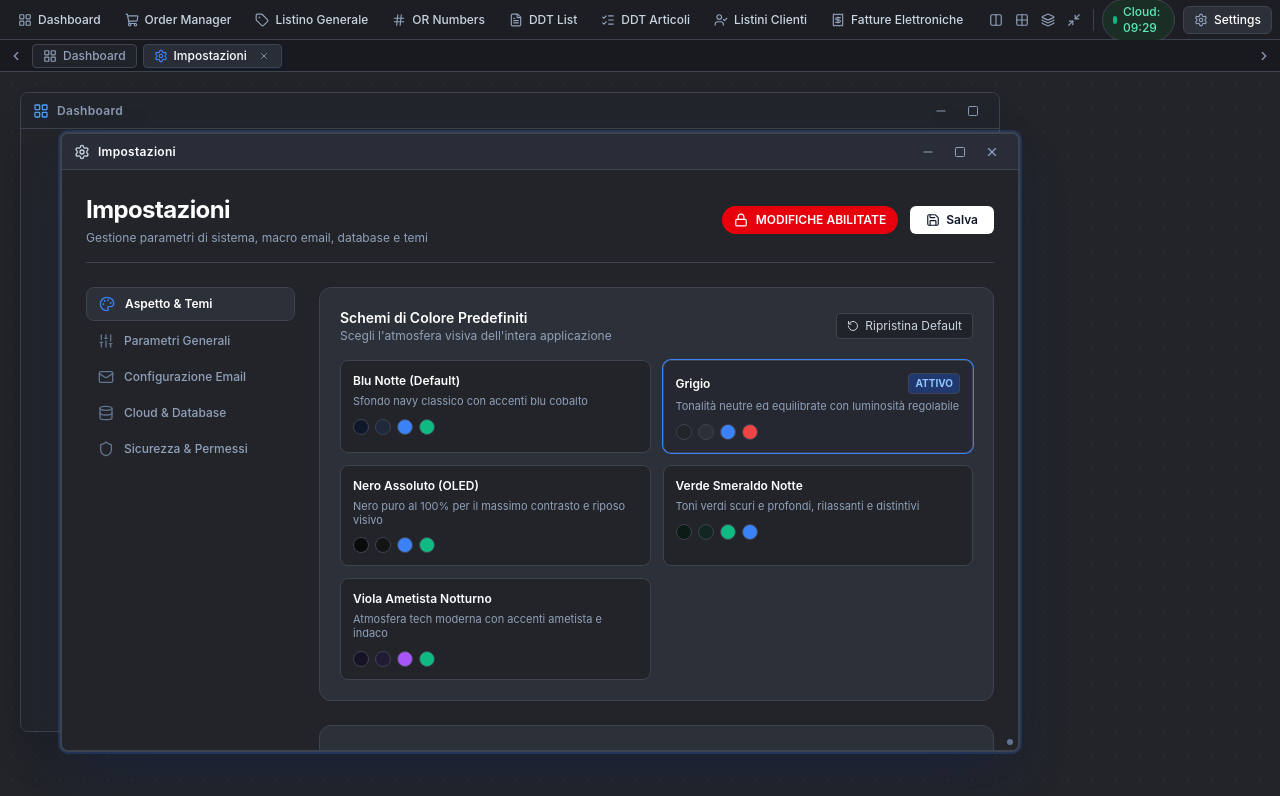
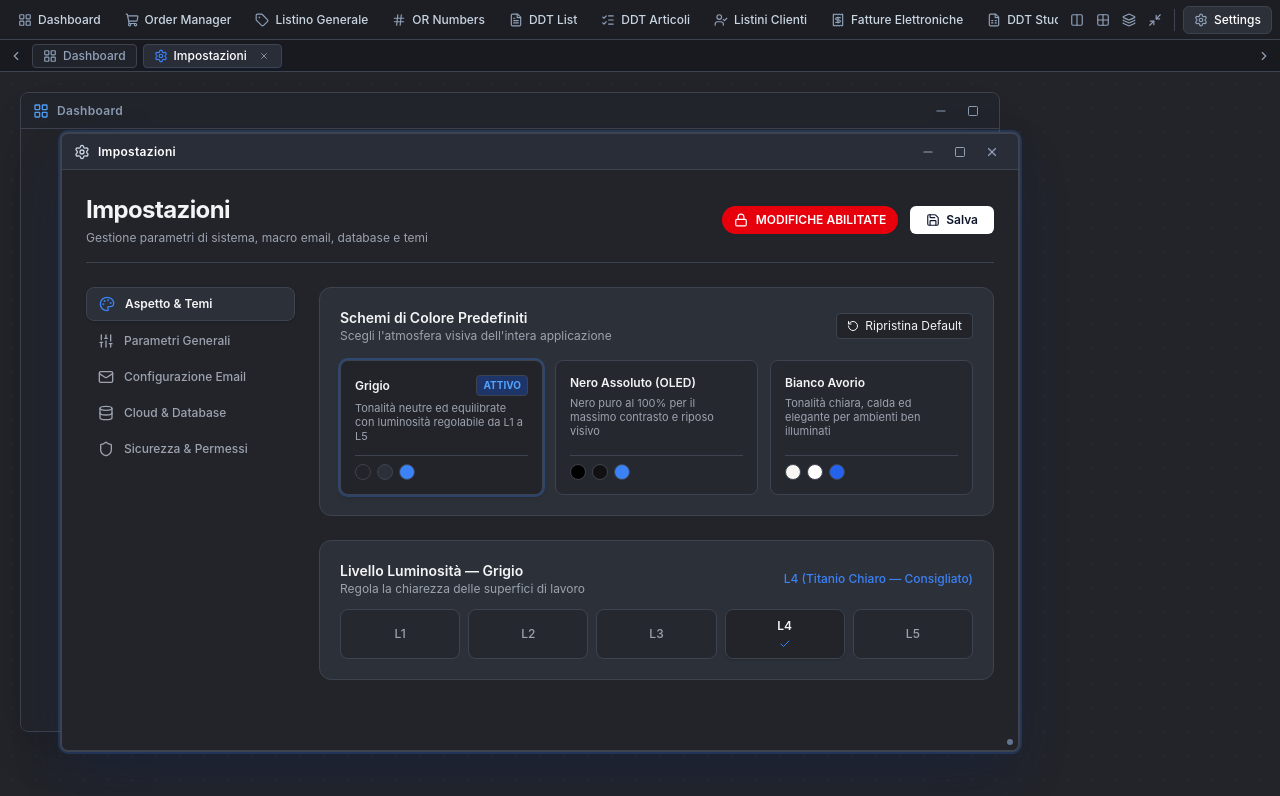
Before and after one commit to BricoC/Last, a React (Vite) app: page / in a window 1280 px wide. Both pictures are taken after a click on the button "Settings". Shown: the top 796 px of the page. Built offline with nearby package versions, Linux system fonts and the light colour scheme.

Commit message:
refactor(theme): remove cloud pill, retain only Grigio, Nero and Bianco Avorio, remove manual accents

```diff
--- a/src/features/settings/SettingsPage.tsx
+++ b/src/features/settings/SettingsPage.tsx
@@ -1,43 +1,31 @@
 import React, { useState } from "react";
-import { useThemeStore, ACCENT_COLORS, ThemePresetId } from "@/shared/stores/useThemeStore";
+import { useThemeStore, ThemePresetId } from "@/shared/stores/useThemeStore";
 import { Palette, Sliders, Mail, Database, Shield, Lock, Save, RotateCcw, Check } from "lucide-react";
 import { cn } from "@/shared/utils/cn";
 
 export const SettingsPage: React.FC = () => {
-  const { theme, setPreset, setBrightness, setAccentColor, resetTheme } = useThemeStore();
+  const { theme, setPreset, setBrightness, resetTheme } = useThemeStore();
   const [activeNav, setActiveNav] = useState("theme");
   const [editEnabled, setEditEnabled] = useState(true);
 
   const presets: { id: ThemePresetId; name: string; desc: string; colors: string[] }[] = [
     {
-      id: "blu-notte",
-      name: "Blu Notte (Default)",
-      desc: "Sfondo navy classico con accenti blu cobalto",
-      colors: ["#0f172a", "#1e293b", "#3b82f6", "#10b981"],
-    },
-    {
       id: "grigio",
       name: "Grigio",
-      desc: "Tonalità neutre ed equilibrate con luminosità regolabile",
-      colors: ["#22242a", "#2c3038", "#3b82f6", "#ef4444"],
+      desc: "Tonalità neutre ed equilibrate con luminosità regolabile da L1 a L5",
+      colors: ["#22242a", "#2c3038", "#3b82f6"],
     },
     {
       id: "nero-oled",
       name: "Nero Assoluto (OLED)",
       desc: "Nero puro al 100% per il massimo contrasto e riposo visivo",
-      colors: ["#0a0a0a", "#141414", "#3b82f6", "#10b981"],
+      colors: ["#000000", "#111111", "#3b82f6"],
     },
     {
-      id: "smeraldo",
-      name: "Verde Smeraldo Notte",
-      desc: "Toni verdi scuri e profondi, rilassanti e distintivi",
-      colors: ["#0d1b17", "#142621", "#10b981", "#3b82f6"],
-    },
-    {
-      id: "viola",
-      name: "Viola Ametista Notturno",
-      desc: "Atmosfera tech moderna con accenti ametista e indaco",
-      colors: ["#171224", "#221b35", "#a855f7", "#10b981"],
+      id: "avorio",
+      name: "Bianco Avorio",
+      desc: "Tonalità chiara, calda ed elegante per ambienti ben illuminati",
+      colors: ["#f7f6f2", "#ffffff", "#2563eb"],
     },
   ];
 
@@ -50,12 +38,12 @@ export const SettingsPage: React.FC = () => {
   ];
 
   return (
-    <div className="p-6 max-w-6xl mx-auto space-y-6">
+    <div className="p-6 max-w-6xl mx-auto space-y-6 select-none">
       {/* Header Impostazioni */}
-      <div className="flex items-center justify-between pb-4 border-b border-[#363a46]">
+      <div className="flex items-center justify-between pb-4 border-b border-[var(--border)]">
         <div>
-          <h1 className="text-2xl font-bold tracking-tight text-white">Impostazioni</h1>
-          <p className="text-xs text-slate-400 mt-1">
+          <h1 className="text-2xl font-bold tracking-tight text-[var(--foreground)]">Impostazioni</h1>
+          <p className="text-xs text-[var(--muted-foreground)] mt-1">
             Gestione parametri di sistema, macro email, database e temi
           </p>
         </div>
@@ -64,7 +52,7 @@ export const SettingsPage: React.FC = () => {
             type="button"
             onClick={() => setEditEnabled(!editEnabled)}
             className={cn(
-              "flex items-center space-x-2 px-3 py-1.5 rounded-full text-xs font-semibold transition-colors",
+              "flex items-center space-x-2 px-3 py-1.5 rounded-full text-xs font-semibold transition-colors cursor-pointer",
               editEnabled ? "bg-red-600 text-white" : "bg-slate-700 text-slate-300"
             )}
           >
@@ -73,7 +61,7 @@ export const SettingsPage: React.FC = () => {
           </button>
           <button
             type="button"
-            className="flex items-center space-x-1.5 px-4 py-1.5 rounded-md bg-white text-slate-900 font-semibold text-xs hover:bg-slate-200 transition-colors"
+            className="flex items-center space-x-1.5 px-4 py-1.5 rounded-md bg-white text-slate-900 font-semibold text-xs hover:bg-slate-200 transition-colors cursor-pointer"
           >
             <Save className="w-3.5 h-3.5" />
             <span>Salva</span>
@@ -96,13 +84,13 @@ export const SettingsPage: React.FC = () => {
               type="button"
               onClick={() => setActiveNav(item.id)}
               className={cn(
-                "w-full flex items-center space-x-2.5 px-3 py-2 rounded-lg text-xs font-medium transition-colors text-left",
+                "w-full flex items-center space-x-2.5 px-3 py-2 rounded-lg text-xs font-medium transition-colors text-left cursor-pointer",
                 activeNav === item.id
-                  ? "bg-[#2c3038] text-white border border-[var(--primary)] font-semibold"
-                  : "text-slate-400 hover:bg-[#252830] hover:text-slate-200"
+                  ? "bg-[var(--card)] text-[var(--foreground)] border border-[var(--primary)] font-semibold shadow-sm"
+                  : "text-[var(--muted-foreground)] hover:bg-[var(--card)] hover:text-[var(--foreground)]"
               )}
             >
-              <span className={activeNav === item.id ? "text-[var(--primary)]" : "text-slate-500"}>
+              <span className={activeNav === item.id ? "text-[var(--primary)]" : "text-[var(--muted-foreground)]"}>
                 {item.icon}
               </span>
               <span>{item.label}</span>
@@ -113,23 +101,23 @@ export const SettingsPage: React.FC = () => {
         {/* Contenuto Principale: Aspetto & Temi */}
         <div className="md:col-span-3 space-y-6">
           {/* Box Schemi di Colore Predefiniti */}
-          <div className="bg-[#2c3038] border border-[#3e4350] rounded-xl p-5 space-y-4">
+          <div className="bg-[var(--card)] border border-[var(--border)] rounded-xl p-5 space-y-4">
             <div className="flex items-center justify-between">
               <div>
-                <h3 className="text-sm font-semibold text-white">Schemi di Colore Predefiniti</h3>
-                <p className="text-xs text-slate-400">Scegli l'atmosfera visiva dell'intera applicazione</p>
+                <h3 className="text-sm font-semibold text-[var(--foreground)]">Schemi di Colore Predefiniti</h3>
+                <p className="text-xs text-[var(--muted-foreground)]">Scegli l'atmosfera visiva dell'intera applicazione</p>
               </div>
               <button
                 type="button"
                 onClick={resetTheme}
-                className="flex items-center space-x-1.5 px-2.5 py-1 rounded bg-[#202329] border border-[#3e4350] text-xs text-slate-300 hover:text-white"
+                className="flex items-center space-x-1.5 px-2.5 py-1 rounded bg-[var(--background)] border border-[var(--border)] text-xs text-[var(--foreground)] hover:border-slate-400 cursor-pointer"
               >
                 <RotateCcw className="w-3 h-3" />
                 <span>Ripristina Default</span>
               </button>
             </div>
 
-            <div className="grid grid-cols-1 md:grid-cols-2 gap-3">
+            <div className="grid grid-cols-1 md:grid-cols-3 gap-3">
               {presets.map((p) => {
                 const isActive = theme.preset === p.id;
                 return (
@@ -137,26 +125,28 @@ export const SettingsPage: React.FC = () => {
                     key={p.id}
                     onClick={() => setPreset(p.id)}
                     className={cn(
-                      "p-3 rounded-lg border cursor-pointer transition-all",
+                      "p-3.5 rounded-lg border cursor-pointer transition-all flex flex-col justify-between",
                       isActive
-                        ? "bg-[#252830] border-[var(--primary)] ring-1 ring-[var(--primary)]"
-                        : "bg-[#22242a] border-[#3e4350] hover:border-slate-500"
+                        ? "bg-[var(--background)] border-[var(--primary)] ring-2 ring-[var(--primary)]/30 shadow-md"
+                        : "bg-[var(--background)]/60 border-[var(--border)] hover:border-slate-400"
                     )}
                   >
-                    <div className="flex items-center justify-between mb-1.5">
-                      <span className="text-xs font-semibold text-white">{p.name}</span>
-                      {isActive && (
-                        <span className="text-[10px] uppercase font-bold px-1.5 py-0.5 rounded bg-blue-600/30 text-blue-300 border border-blue-500/40">
-                          ATTIVO
-                        </span>
-                      )}
+                    <div>
+                      <div className="flex items-center justify-between mb-1.5">
+                        <span className="text-xs font-semibold text-[var(--foreground)]">{p.name}</span>
+                        {isActive && (
+                          <span className="text-[10px] uppercase font-bold px-1.5 py-0.5 rounded bg-blue-600/30 text-blue-400 border border-blue-500/40">
+                            ATTIVO
+                          </span>
+                        )}
+                      </div>
+                      <p className="text-[11px] text-[var(--muted-foreground)] leading-tight mb-3">{p.desc}</p>
                     </div>
-                    <p className="text-[11px] text-slate-400 leading-tight mb-2.5">{p.desc}</p>
-                    <div className="flex space-x-1.5">
+                    <div className="flex space-x-1.5 pt-2 border-t border-[var(--border)]">
                       {p.colors.map((c, i) => (
                         <span
                           key={i}
-                          className="w-4 h-4 rounded-full border border-black/30"
+                          className="w-4 h-4 rounded-full border border-black/20"
                           style={{ backgroundColor: c }}
                         />
                       ))}
@@ -167,15 +157,15 @@ export const SettingsPage: React.FC = () => {
             </div>
           </div>
 
-          {/* Regolazione Luminosità Grigio */}
+          {/* Regolazione Luminosità Grigio (visibile solo quando il preset è Grigio) */}
           {theme.preset === "grigio" && (
-            <div className="bg-[#2c3038] border border-[#3e4350] rounded-xl p-5 space-y-3">
+            <div className="bg-[var(--card)] border border-[var(--border)] rounded-xl p-5 space-y-3">
               <div className="flex items-center justify-between">
                 <div>
-                  <h3 className="text-sm font-semibold text-white">Livello Luminosità — Grigio</h3>
-                  <p className="text-xs text-slate-400">Regola la chiarezza delle superfici di lavoro</p>
+                  <h3 className="text-sm font-semibold text-[var(--foreground)]">Livello Luminosità — Grigio</h3>
+                  <p className="text-xs text-[var(--muted-foreground)]">Regola la chiarezza delle superfici di lavoro</p>
                 </div>
-                <span className="text-xs text-blue-400 font-medium">
+                <span className="text-xs text-[var(--primary)] font-medium">
                   {brightnessLevels.find((b) => b.level === theme.brightnessLevel)?.label}
                 </span>
               </div>
@@ -186,53 +176,19 @@ export const SettingsPage: React.FC = () => {
                     type="button"
                     onClick={() => setBrightness(b.level)}
                     className={cn(
-                      "py-2 px-1 rounded-lg border text-center text-xs font-medium transition-all flex flex-col items-center justify-center space-y-1",
+                      "py-2 px-1 rounded-lg border text-center text-xs font-medium transition-all flex flex-col items-center justify-center space-y-1 cursor-pointer",
                       theme.brightnessLevel === b.level
-                        ? "bg-[#252830] border-[var(--primary)] text-white shadow-sm"
-                        : "bg-[#22242a] border-[#3e4350] text-slate-400 hover:text-slate-200"
+                        ? "bg-[var(--background)] border-[var(--primary)] text-[var(--foreground)] shadow-sm font-semibold"
+                        : "bg-[var(--background)]/60 border-[var(--border)] text-[var(--muted-foreground)] hover:text-[var(--foreground)]"
                     )}
                   >
                     <span>L{b.level}</span>
-                    {theme.brightnessLevel === b.level && <Check className="w-3 h-3 text-blue-400" />}
+                    {theme.brightnessLevel === b.level && <Check className="w-3 h-3 text-[var(--primary)]" />}
                   </button>
                 ))}
               </div>
             </div>
           )}
-
-          {/* Colore Primario & Accento Brand */}
-          <div className="bg-[#2c3038] border border-[#3e4350] rounded-xl p-5 space-y-3">
-            <div>
-              <h3 className="text-sm font-semibold text-white">Colore Primario & Accento Brand</h3>
-              <p className="text-xs text-slate-400">
-                Definisce pulsanti primari, focus, badge attivi e bordi di selezione
-              </p>
-            </div>
-            <div className="grid grid-cols-2 md:grid-cols-5 gap-2">
-              {ACCENT_COLORS.map((acc) => {
-                const isSelected = theme.primaryColor === acc.color;
-                return (
-                  <button
-                    key={acc.id}
-                    type="button"
-                    onClick={() => setAccentColor(acc.color)}
-                    className={cn(
-                      "flex items-center space-x-2 p-2 rounded-lg border transition-all text-left",
-                      isSelected
-                        ? "bg-[#252830] border-[var(--primary)] text-white"
-                        : "bg-[#22242a] border-[#3e4350] text-slate-300 hover:border-slate-500"
-                    )}
-                  >
-                    <span
-                      className="w-3.5 h-3.5 rounded-full shrink-0 border border-white/20"
-                      style={{ backgroundColor: acc.color }}
-                    />
-                    <span className="text-xs truncate">{acc.name}</span>
-                  </button>
-                );
-              })}
-            </div>
-          </div>
         </div>
       </div>
     </div>
--- a/src/shared/components/navigation/TopNavBar.tsx
+++ b/src/shared/components/navigation/TopNavBar.tsx
@@ -115,12 +115,6 @@ export const TopNavBar: React.FC = () => {
           </button>
         </div>
 
-        {/* Pill Stato Cloud (esattamente come in foto) */}
-        <div className="flex items-center space-x-1.5 px-2.5 py-1 bg-[#1a2e26] border border-[#23533e] rounded-full text-emerald-300 text-xs font-medium">
-          <span className="w-2 h-2 rounded-full bg-emerald-400 animate-pulse" />
-          <span>Cloud: 09:29</span>
-        </div>
-
         {/* Pulsante Impostazioni */}
         <button
           type="button"
--- a/src/shared/stores/useThemeStore.ts
+++ b/src/shared/stores/useThemeStore.ts
@@ -1,30 +1,11 @@
 import { create } from "zustand";
 
-export type ThemePresetId = "grigio" | "blu-notte" | "nero-oled" | "smeraldo" | "viola";
-
-export interface AccentColorOption {
-  id: string;
-  name: string;
-  color: string;
-}
-
-export const ACCENT_COLORS: AccentColorOption[] = [
-  { id: "blu-cobalto", name: "Blu Cobalto", color: "#3b82f6" },
-  { id: "ciano-cielo", name: "Ciano Cielo", color: "#06b6d4" },
-  { id: "verde-petrolio", name: "Verde Petrolio", color: "#0d9488" },
-  { id: "smeraldo", name: "Smeraldo", color: "#10b981" },
-  { id: "ambra-oro", name: "Ambra Oro", color: "#f59e0b" },
-  { id: "arancio-vivo", name: "Arancio Vivo", color: "#f97316" },
-  { id: "rosa-carminio", name: "Rosa Carminio", color: "#f43f5e" },
-  { id: "viola-ametista", name: "Viola Ametista", color: "#a855f7" },
-  { id: "indaco-notte", name: "Indaco Notte", color: "#6366f1" },
-  { id: "ardesia-neutro", name: "Ardesia Neutro", color: "#94a3b8" },
-];
+export type ThemePresetId = "grigio" | "nero-oled" | "avorio";
 
 export interface ThemeTokens {
   preset: ThemePresetId;
   presetName: string;
-  brightnessLevel: number; // 1 to 5
+  brightnessLevel: number; // 1 to 5 (solo per Grigio)
   primaryColor: string;
   backgroundColor: string;
   cardColor: string;
@@ -35,7 +16,7 @@ export interface ThemeTokens {
   borderRadius: string;
 }
 
-// Grigio L4 (Titanio Chiaro) — Tonalità neutra, pulita, priva di bluastro freddo, esattamente come da richiesta
+// Grigio L4 (Titanio Chiaro) — Tonalità neutra pulita predefinita
 const THEME_GRIGIO_L4: ThemeTokens = {
   preset: "grigio",
   presetName: "Grigio",
@@ -55,7 +36,6 @@ interface ThemeState {
   setTheme: (updates: Partial<ThemeTokens>) => void;
   setPreset: (preset: ThemePresetId) => void;
   setBrightness: (level: number) => void;
-  setAccentColor: (color: string) => void;
   resetTheme: () => void;
   applyToDom: () => void;
 }
@@ -97,46 +77,36 @@ export const useThemeStore = create<ThemeState>((set, get) => ({
         backgroundColor: tones.bg,
         cardColor: tones.card,
         borderColor: tones.border,
+        textColor: "#f3f4f6",
+        mutedTextColor: "#9ca3af",
+        primaryColor: "#3b82f6",
       };
     } else if (preset === "nero-oled") {
       newTheme = {
         ...get().theme,
         preset: "nero-oled",
         presetName: "Nero Assoluto (OLED)",
-        backgroundColor: "#0a0a0a",
-        cardColor: "#141414",
+        backgroundColor: "#000000",
+        cardColor: "#111111",
+        cardHoverColor: "#1c1c1c",
         borderColor: "#262626",
+        textColor: "#ffffff",
+        mutedTextColor: "#888888",
+        primaryColor: "#3b82f6",
       };
-    } else if (preset === "smeraldo") {
+    } else {
+      // Bianco / Avorio (Light theme pulito e riposante)
       newTheme = {
         ...get().theme,
-        preset: "smeraldo",
-        presetName: "Verde Smeraldo Notte",
-        backgroundColor: "#0d1b17",
-        cardColor: "#142621",
-        borderColor: "#1d3830",
-        primaryColor: "#10b981",
-      };
-    } else if (preset === "viola") {
-      newTheme = {
-        ...get().theme,
-        preset: "viola",
-        presetName: "Viola Ametista Notturno",
-        backgroundColor: "#171224",
-        cardColor: "#221b35",
-        borderColor: "#342952",
-        primaryColor: "#a855f7",
-      };
-    } else {
-      // Blu Notte
-      newTheme = {
-        ...get().theme,
-        preset: "blu-notte",
-        presetName: "Blu Notte",
-        backgroundColor: "#0f172a",
-        cardColor: "#1e293b",
-        borderColor: "#334155",
-        primaryColor: "#3b82f6",
+        preset: "avorio",
+        presetName: "Bianco Avorio",
+        backgroundColor: "#f7f6f2",
+        cardColor: "#ffffff",
+        cardHoverColor: "#f0eee9",
+        borderColor: "#ded9cf",
+        textColor: "#1e232b",
+        mutedTextColor: "#64748b",
+        primaryColor: "#2563eb",
       };
     }
     set({ theme: newTheme });
@@ -161,11 +131,6 @@ export const useThemeStore = create<ThemeState>((set, get) => ({
     }
   },
 
-  setAccentColor: (color) => {
-    set({ theme: { ...get().theme, primaryColor: color } });
-    get().applyToDom();
-  },
-
   resetTheme: () => {
     set({ theme: THEME_GRIGIO_L4 });
     get().applyToDom();
```
